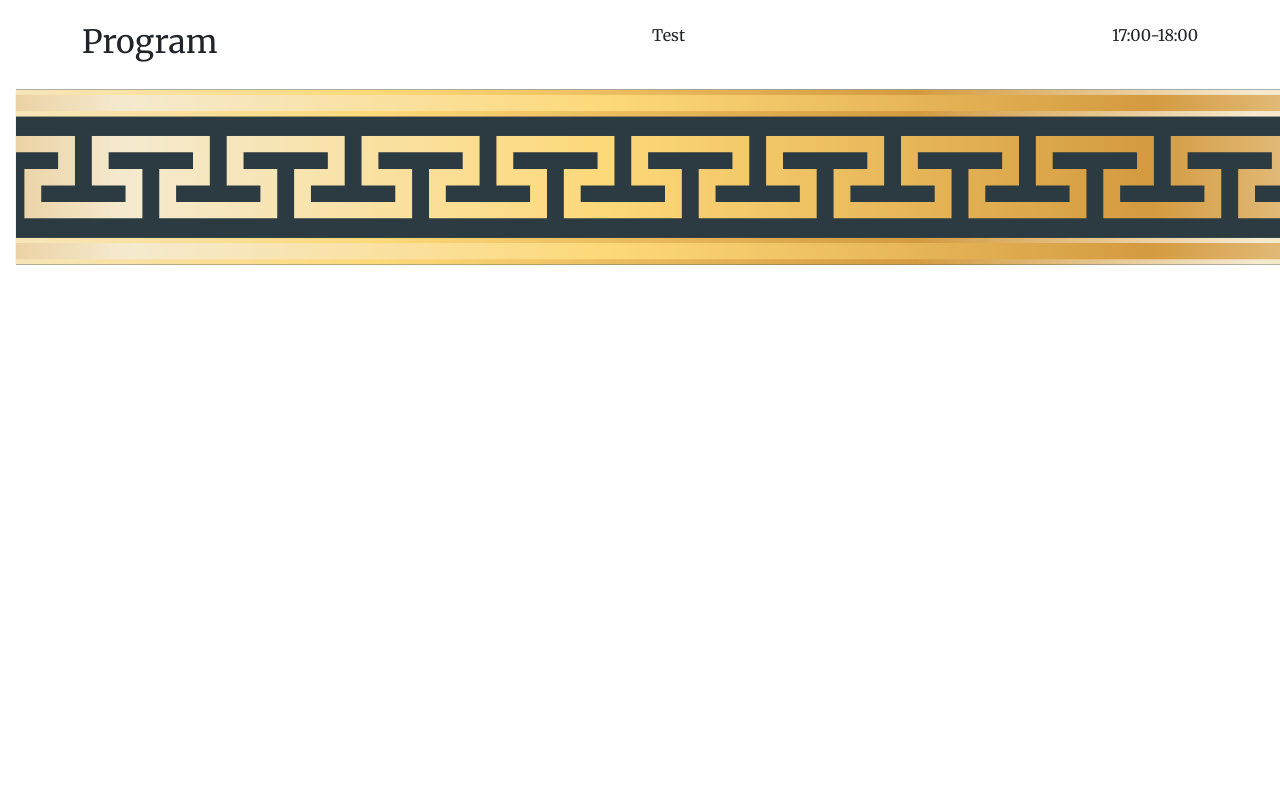
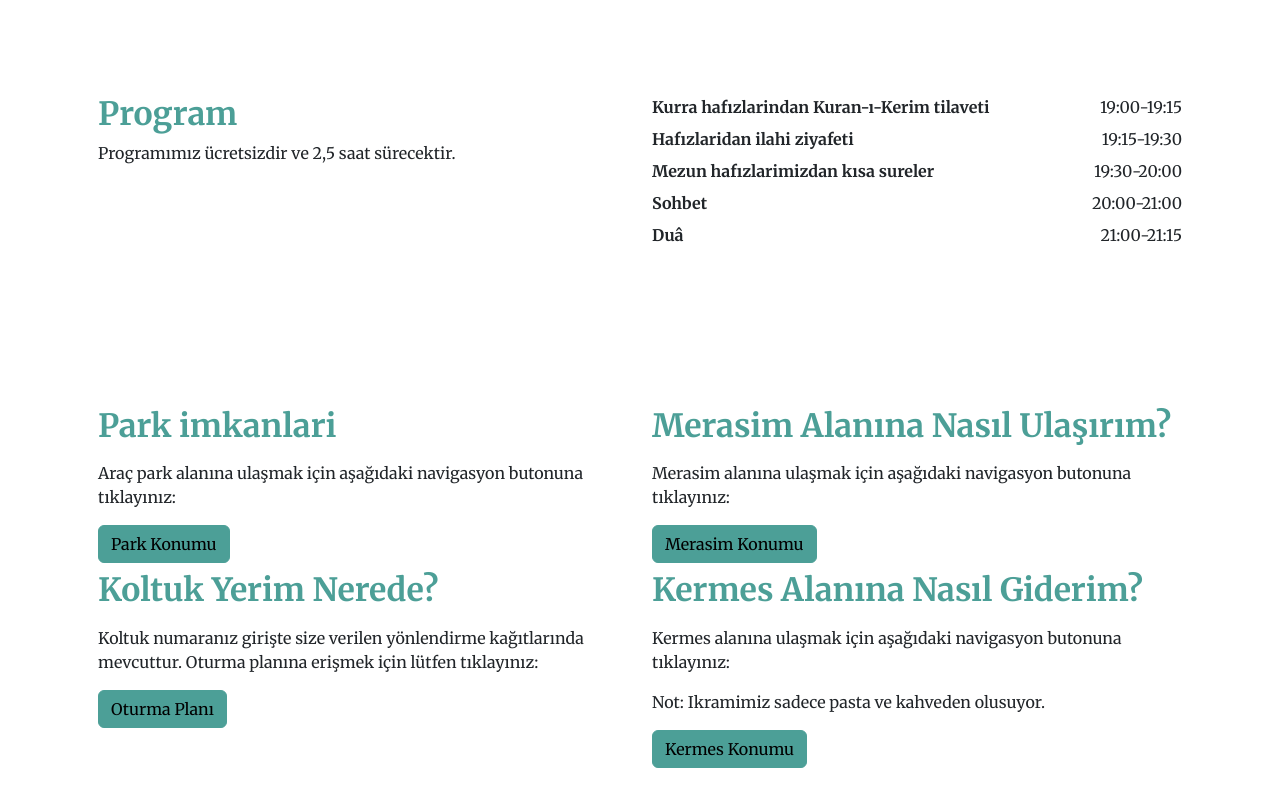
Before and after one commit to alihanekiz/tahfiz-landingpage, a Next.js app: page / in a window 1280 px wide. Shown: the part 820-1620 px from the top of the page. Built offline with nearby package versions, Linux system fonts and the light colour scheme.

Commit message:
task: add progress

```diff
--- a/app/page.tsx
+++ b/app/page.tsx
@@ -1,6 +1,7 @@
 
 import Countdown from "@/components/countdown";
 import Hero from "@/components/hero";
+import ParkingInfo from "@/components/parking-info";
 import ProgramBlock from "@/components/program-block";
 import StickyButtons from "@/components/sticky-buttons";
 import BorderPattern from '@/public/branding/border-pattern.svg';
@@ -9,9 +10,9 @@ export default function Home() {
   return (
     <div>
       <Hero/>
-      <Countdown eventDate={"2025-01-01T23:59:59"} />
+      <Countdown eventDate={"2025-02-07T19:00:00"} />
       <ProgramBlock/>
-      <BorderPattern/>
+      <ParkingInfo/>
       <StickyButtons/>
     </div>
   );
--- a/components/hero/index.tsx
+++ b/components/hero/index.tsx
@@ -4,10 +4,10 @@ export default function Hero() {
   return (
     <div className="hero bg-primary">
       <div className="content">
-        <h1>Hafizlik Merasimine hosgeldiniz.</h1>
+        <h1>Hafızlık Merasimine hosgeldiniz.</h1>
         <div className="d-flex my-3">
           <a href="#program" className="btn btn-primary">Program</a>
-          <a href="#" className="btn btn-secondary mx-2">Park imkanlari</a>
+          <a href="#" className="btn btn-secondary mx-2">Park imkanları</a>
         </div>
       </div>
     </div>
--- a/components/nav/index.tsx
+++ b/components/nav/index.tsx
@@ -28,16 +28,16 @@ export default function Nav() {
             <nav>
               <ul className="list-unstyled d-flex p-0 m-0">
                 <li onClick={closeMenu}>
-                  <a href="#">Konum</a>
+                  <a href="#location">Konum</a>
                 </li>
                 <li onClick={closeMenu}>
-                  <a href="#">Oturma düzeni</a>
+                  <a href="#seat">Oturma düzeni</a>
                 </li>
                 <li onClick={closeMenu}>
-                  <a href="#">Park imkanlari</a>
+                  <a href="#parking">Park imkanlari</a>
                 </li>
                 <li onClick={closeMenu}>
-                  <a href="#">Program</a>
+                  <a href="#program">Program</a>
                 </li>
               </ul>
             </nav>
--- /dev/null
+++ b/components/parking-info/index.scss
@@ -0,0 +1,5 @@
+.parking-info {
+    a {
+        width: fit-content;
+    }
+}
--- /dev/null
+++ b/components/parking-info/index.tsx
@@ -0,0 +1,42 @@
+"use client";
+import { motion } from "motion/react";
+import "./index.scss";
+
+export default function ParkingInfo() {
+    return (
+        <motion.div
+            key={1}
+            initial={{ opacity: 0 }}
+            whileInView={{ opacity: 1 }}
+            viewport={{ once: true }}
+            transition={{ delay: 0.8, duration: 0.6 }}
+            className="parking-info py-3 py-lg-5"
+            id="parking">
+            <div className="container">
+                <div className="row py-4 px-3">
+                    <div className="col-12 col-lg-6 d-flex flex-column">
+                        <h2 className="text-primary fw-bold py-2">Park imkanlari</h2>
+                        <p>Araç park alanına ulaşmak için aşağıdaki navigasyon butonuna tıklayınız:</p>
+                        <a className="btn btn-primary" href="https://maps.app.goo.gl/rcR5fbzp2JZbcWh48?g_st=iw" target="_blank">Park Konumu</a>
+                    </div>
+                    <div className="col-12 col-lg-6 d-flex flex-column py-5 py-lg-0" id="location">
+                        <h2 className="text-primary fw-bold py-2">Merasim Alanına Nasıl Ulaşırım?</h2>
+                        <p>Merasim alanına ulaşmak için aşağıdaki navigasyon butonuna tıklayınız:</p>
+                        <a className="btn btn-primary" href="https://maps.app.goo.gl/rcR5fbzp2JZbcWh48?g_st=iw" target="_blank">Merasim Konumu</a>
+                    </div>
+                    <div className="col-12 col-lg-6 d-flex flex-column" id="seat">
+                        <h2 className="text-primary fw-bold py-2">Koltuk Yerim Nerede?</h2>
+                        <p>Koltuk numaranız girişte size verilen yönlendirme kağıtlarında mevcuttur. Oturma planına erişmek için lütfen tıklayınız:</p>
+                        <a className="btn btn-primary" href="https://www.vhs.at/de/ueber-die-vhs/veranstaltungszentren#1210-wien-veranstaltungszentrum-floridsdorf" target="_blank">Oturma Planı</a>
+                    </div>
+                    <div className="col-12 col-lg-6 d-flex flex-column py-5 py-lg-0" id="kermes">
+                        <h2 className="text-primary fw-bold py-2">Kermes Alanına Nasıl Giderim?</h2>
+                        <p>Kermes alanına ulaşmak için aşağıdaki navigasyon butonuna tıklayınız:</p>
+                        <p>Not: Ikramimiz sadece pasta ve kahveden olusuyor.</p>
+                        <a className="btn btn-primary" href="https://maps.app.goo.gl/rcR5fbzp2JZbcWh48?g_st=iw" target="_blank">Kermes Konumu</a>
+                    </div>
+                </div>
+            </div>
+        </motion.div>
+    )
+}
--- a/components/program-block/index.scss
+++ b/components/program-block/index.scss
@@ -0,0 +1,18 @@
+.program-block {
+    svg {
+        width: 100%;
+        height: auto;
+        display: none;
+        @media (max-width: 600px) {
+            display: block;
+        }
+    }
+    @media (max-width: 600px) {
+        .fw-bold {
+            width: 60%;
+        }
+        .time {
+            align-self: center;
+        }
+    }
+}
--- a/components/program-block/index.tsx
+++ b/components/program-block/index.tsx
@@ -1,22 +1,51 @@
 "use client";
 import "./index.scss";
+import { motion } from 'framer-motion';
+import BorderPattern from '@/public/branding/border-pattern.svg';
+
 
 export default function ProgramBlock() {
     return (
-        <div className="program-block" id="program">
+        <motion.div
+            key={1}
+            initial={{ opacity: 0 }}
+            whileInView={{ opacity: 1 }}
+            viewport={{ once: true }}
+            transition={{ delay: 0.8, duration: 0.6 }}
+            className="program-block py-3 py-lg-5"
+            id="program">
             <div className="container">
-                <div className="row">
-                    <div className="col-12 col-lg-6">
-                        <h2>Program</h2>
+                <BorderPattern/>
+                <div className="row py-4 px-3">
+                    <div className="col-12 col-lg-6 d-flex flex-column">
+                        <h2 className="text-primary fw-bold">Program</h2>
+                        <p>Programımız ücretsizdir ve 2,5 saat sürecektir.</p>
                     </div>
-                    <div className="col-12 col-lg-6">
-                        <div className="w-100 d-flex justify-content-between">
-                            <div>Test</div>
-                            <div>17:00-18:00</div>
+                    <div className="col-12 col-lg-6 py-4 py-lg-0">
+                        <div className="w-100 d-flex justify-content-between pb-2">
+                            <div className="fw-bold">Kurra hafızlarindan Kuran-ı-Kerim tilaveti</div>
+                            <div className="time">19:00-19:15</div>
+                        </div>
+                        <div className="w-100 d-flex justify-content-between pb-2">
+                            <div className="fw-bold">Hafızlaridan ilahi ziyafeti</div>
+                            <div className="time">19:15-19:30</div>
+                        </div>
+                        <div className="w-100 d-flex justify-content-between pb-2">
+                            <div className="fw-bold">Mezun hafızlarimizdan kısa sureler</div>
+                            <div className="time">19:30-20:00</div>
+                        </div>
+                        <div className="w-100 d-flex justify-content-between pb-2">
+                            <div className="fw-bold">Sohbet</div>
+                            <div className="time">20:00-21:00</div>
+                        </div>
+                        <div className="w-100 d-flex justify-content-between pb-2">
+                            <div className="fw-bold">Duâ</div>
+                            <div className="time">21:00-21:15</div>
                         </div>
                     </div>
                 </div>
+                <BorderPattern/>
             </div>
-        </div>
+        </motion.div>
     )
 }
--- a/components/sticky-buttons/index.tsx
+++ b/components/sticky-buttons/index.tsx
@@ -7,15 +7,15 @@ export default function StickyButtons() {
             <div className="container">
                 <div className="row">
                     <div className="col-6 whatsapp">
-                        <a href="#">
+                        <a href="https://wa.me/+4367761841590">
                         <svg xmlns="http://www.w3.org/2000/svg" width={30} height={30} className="mx-2" viewBox="0 0 448 512"><path fill="#fff" d="M380.9 97.1C339 55.1 283.2 32 223.9 32c-122.4 0-222 99.6-222 222 0 39.1 10.2 77.3 29.6 111L0 480l117.7-30.9c32.4 17.7 68.9 27 106.1 27h.1c122.3 0 224.1-99.6 224.1-222 0-59.3-25.2-115-67.1-157zm-157 341.6c-33.2 0-65.7-8.9-94-25.7l-6.7-4-69.8 18.3L72 359.2l-4.4-7c-18.5-29.4-28.2-63.3-28.2-98.2 0-101.7 82.8-184.5 184.6-184.5 49.3 0 95.6 19.2 130.4 54.1 34.8 34.9 56.2 81.2 56.1 130.5 0 101.8-84.9 184.6-186.6 184.6zm101.2-138.2c-5.5-2.8-32.8-16.2-37.9-18-5.1-1.9-8.8-2.8-12.5 2.8-3.7 5.6-14.3 18-17.6 21.8-3.2 3.7-6.5 4.2-12 1.4-32.6-16.3-54-29.1-75.5-66-5.7-9.8 5.7-9.1 16.3-30.3 1.8-3.7 .9-6.9-.5-9.7-1.4-2.8-12.5-30.1-17.1-41.2-4.5-10.8-9.1-9.3-12.5-9.5-3.2-.2-6.9-.2-10.6-.2-3.7 0-9.7 1.4-14.8 6.9-5.1 5.6-19.4 19-19.4 46.3 0 27.3 19.9 53.7 22.6 57.4 2.8 3.7 39.1 59.7 94.8 83.8 35.2 15.2 49 16.5 66.6 13.9 10.7-1.6 32.8-13.4 37.4-26.4 4.6-13 4.6-24.1 3.2-26.4-1.3-2.5-5-3.9-10.5-6.6z"/></svg>
-                            <span className="text-white">Iletisim</span>
+                            <span className="text-white">Iletişim</span>
                         </a>
                     </div>
                     <div className="col-6 youtube">
                         <a href="#">
                             <svg xmlns="http://www.w3.org/2000/svg" width={30} height={30} className="mx-2" viewBox="0 0 576 512"><path fill="#fff" d="M549.7 124.1c-6.3-23.7-24.8-42.3-48.3-48.6C458.8 64 288 64 288 64S117.2 64 74.6 75.5c-23.5 6.3-42 24.9-48.3 48.6-11.4 42.9-11.4 132.3-11.4 132.3s0 89.4 11.4 132.3c6.3 23.7 24.8 41.5 48.3 47.8C117.2 448 288 448 288 448s170.8 0 213.4-11.5c23.5-6.3 42-24.2 48.3-47.8 11.4-42.9 11.4-132.3 11.4-132.3s0-89.4-11.4-132.3zm-317.5 213.5V175.2l142.7 81.2-142.7 81.2z"/></svg>
-                            <span className="text-white">Canli yayin</span>
+                            <span className="text-white">Canli yayın</span>
                         </a>
                     </div>
                 </div>
```
Also changed, not shown: public/branding/border-pattern.svg, 1 other file (tests, documents, lock files or other folders).
